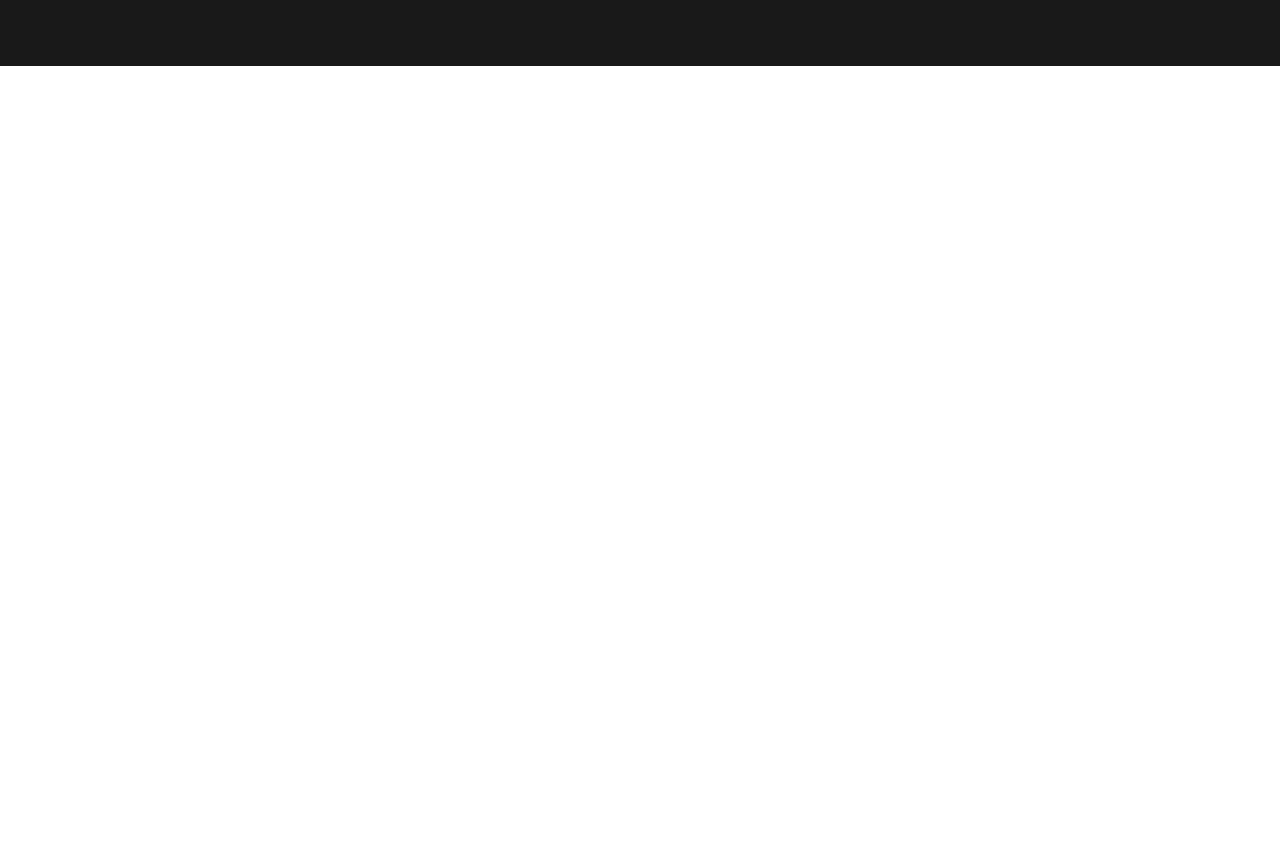
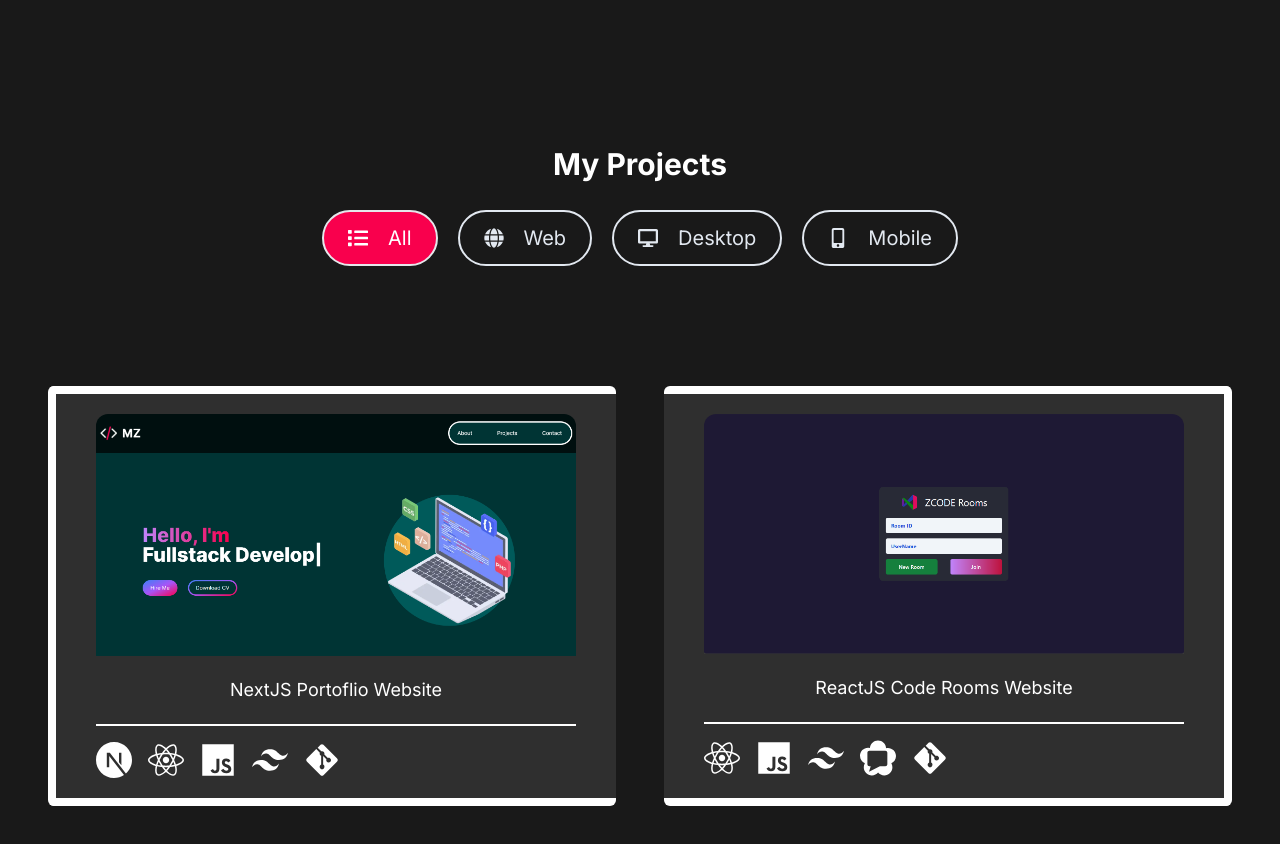
Before and after one commit to mohamedzait20003/personal-portofolio, a Next.js app: page / in a window 1280 px wide. Shown: the part 1472-2316 px from the top of the page. Before the commit the page ends 1538 px from the top, so only its background shows below. Built offline with nearby package versions, Linux system fonts and the light colour scheme.

Commit message:
Some Modifications and Projects Section Added

```diff
--- a/src/app/page.tsx
+++ b/src/app/page.tsx
@@ -2,6 +2,7 @@
 import Navbar from "@/components/Navbar";
 import HeroSection from "@/components/HeroSection";
 import AboutSection from "@/components/AboutSection";
+import ProjectsSection from "@/components/ProjectsSection";
 
 export default function Home() {
   return (
@@ -11,6 +12,9 @@ export default function Home() {
         <HeroSection />
       </div>
       <AboutSection />
+      <div className="h-full px-12 py-4 bg-[#191919]">
+        <ProjectsSection />
+      </div>
     </main>
   );
 }
--- a/src/components/AboutSection.jsx
+++ b/src/components/AboutSection.jsx
@@ -67,13 +67,13 @@ const AboutSection = () => {
     };
 
     return (
-        <section className='text-white bg-[#191919] mt-32' id='about'>
+        <section className='h-full text-white bg-[#191919] mt-32' id='about'>
             <div className='lg:grid lg:grid-cols-2 gap-8 items-center py-8 px-4 xl:gap-16 sm:py-16 xl:px-16'>
                 <Image src="/About.jpeg" className='min-w-full' width={500} height={500} />
                 <div className='h-full flex flex-col text-center text-balance lg:text-left lg:text-wrap'>
                     <div className='flex flex-col mt-10 lg:mt-4'>
                         <h2 className='text-4xl font-bold text-white mb-4'>About Me</h2>
-                        <h5>Developper <span>& Engineer</span></h5>
+                        <h3 className='text-lg text-[#a056e6]'>Engineer & Developper</h3>
                         <p className='text-base text-justify lg:text-lg mt-10'>
                             I am a fullstack developer with 3 years of expertise crafting immersive digital experiences, Proficient in PHP Laravel, Python Django, and React JS. I bring creativity and precision to every project. Let's turn your ideas into captivating web realities!
                         </p>
@@ -83,7 +83,7 @@ const AboutSection = () => {
                             <TabButton selectTab={() => handleTabChange("certifications")} active={tab === "certifications"}> Certifications </TabButton>
                         </div>
                     </div>
-                    <div className='mt-8'>
+                    <div className='lg:h-72 mt-8 mb-6'>
                         {
                             TAB_DATA.find((t) => t.id === tab).content
                         }
--- a/src/components/Navbar.jsx
+++ b/src/components/Navbar.jsx
@@ -1,4 +1,4 @@
-// Next Libraries
+// Libraries
 "use client";
 import React, { useState } from 'react';
 import Image from 'next/image';
--- /dev/null
+++ b/src/components/ProjectCard.jsx
@@ -0,0 +1,63 @@
+// Libraries
+"use client";
+import React from 'react'
+import Image from 'next/image'
+import Link from 'next/link';
+
+//Icons
+import { CodeBracketIcon, EyeIcon } from '@heroicons/react/16/solid';
+import { FaJs, FaReact, FaPhp, FaPython, FaLaravel, FaGitAlt, FaJava } from 'react-icons/fa';
+import { SiTailwindcss, SiNextdotjs, SiDjango, SiMysql, SiCsharp, SiCplusplus, SiWebrtc } from 'react-icons/si';
+
+const iconComponents = {
+    NextJS: <SiNextdotjs />,
+    ReactJS: <FaReact />,
+    JavaScript: <FaJs />,
+    Git: <FaGitAlt />,
+    TailwindCSS: <SiTailwindcss />,
+    Php: <FaPhp />,
+    Python: <FaPython />,
+    Laravel: <FaLaravel />,
+    Django: <SiDjango />,
+    MySQL: <SiMysql />,
+    Csharp: <SiCsharp />,
+    Java: <FaJava />,
+    Cplusplus: <SiCplusplus />,
+    WebSockets: <SiWebrtc />
+};
+
+
+const ProjectCard = ({ imgUrl, title, icons, borderClasses, gitUrl, ViewUrl }) => {
+    return (
+        <div className={`w-full h-full bg-[#2f2f2f] px-10 py-5 rounded-md ${borderClasses}`}>
+            <div className='mb-5 rounded-t-xl relative group'>
+                <Image
+                    src={imgUrl}
+                    alt={title}
+                    width={700}
+                    height={450}
+                    style={{ objectFit: 'cover' }}
+                    className="rounded-t-xl"
+                />
+                <div className='overlay items-center justify-center absolute top-0 w-full h-full bg-[#181818] bg-opacity-0 hidden group-hover:flex group-hover:bg-opacity-60 transition-all duration-500'>
+                    <Link href={gitUrl} className='h-14 w-14 border-2 relative rounded-full border-[#dcdcdc] hover:border-white group/link'>
+                        <CodeBracketIcon className='h-10 w-10 text-[#a8a8a8] absolute top-1/2 left-1/2 transform -translate-x-1/2 -translate-y-1/2 cursor-pointer group-hover/link:text-white' />
+                    </Link>
+                    <Link href={ViewUrl} className='h-14 w-14 ml-10 border-2 relative rounded-full border-[#dcdcdc] hover:border-white group/link'>
+                        <EyeIcon className='h-10 w-10 text-[#a8a8a8] absolute top-1/2 left-1/2 transform -translate-x-1/2 -translate-y-1/2 cursor-pointer group-hover/link:text-white' />
+                    </Link>
+                </div>
+            </div>
+            <h3 className='text-white text-lg text-center mb-5'>{title}</h3>
+            <div className='flex flex-row items-start space-x-4 pt-4 border-t-2 border-t-white'>
+                {icons.map((icon, index) => (
+                    <div key={index} className='text-white text-4xl'>
+                        {iconComponents[icon]}
+                    </div>
+                ))}
+            </div>
+        </div>
+    )
+}
+
+export default ProjectCard
--- /dev/null
+++ b/src/components/ProjectTag.jsx
@@ -0,0 +1,24 @@
+// Libraries
+import React from 'react'
+
+// Icons
+import { FaGlobe, FaDesktop, FaMobileAlt, FaList } from 'react-icons/fa';
+
+// Filter Tags
+const FilterTags = {
+    'All': <FaList />,
+    'Web': <FaGlobe />,
+    'Desktop': <FaDesktop />,
+    'Mobile': <FaMobileAlt />
+};
+
+const ProjectTag = ({ name, onClick, isSelected }) => {
+  return (
+    <button className={`flex flex-row items-center justify-center gap-5 rounded-full border-2 px-6 py-3 text-xl cursor-pointer ${isSelected ? 'text-white bg-[#f9004d]' : 'text-slate-200 border-slate-200 hover:border-white'}`} onClick={onClick}>
+        {FilterTags[name]}
+        <span className='hidden md:flex'>{name}</span>
+    </button>
+  )
+}
+
+export default ProjectTag
--- /dev/null
+++ b/src/components/ProjectsSection.jsx
@@ -0,0 +1,122 @@
+// Libraries
+"use client";
+import React, { useState } from 'react'
+
+// Components
+import ProjectCard from './ProjectCard'
+import ProjectTag from './ProjectTag'
+
+// Projects Data
+const projectsData = [
+    {
+        id: 1,
+        title: 'NextJS Portoflio Website',
+        Tag: 'Web',
+        image: '/projects/Project 01.png',
+        icons: [
+            'NextJS',
+            'ReactJS',
+            'JavaScript',
+            'TailwindCSS',
+            'Git'
+        ],
+        GithubUrl: '',
+        DeployUrl: '',
+    },
+    {
+        id: 1,
+        title: 'ReactJS Code Rooms Website',
+        Tag: 'Web',
+        image: '/projects/Project 02.png',
+        icons: [
+            'ReactJS',
+            'JavaScript',
+            'TailwindCSS',
+            'WebSockets',
+            'Git'
+        ],
+        GithubUrl: '',
+        DeployUrl: '',
+    },
+]
+
+const FilterTags = [
+    'All',
+    'Web',
+    'Desktop',
+    'Mobile'
+]
+
+const ProjectsSection = () => {
+    const [selectedTag, setSelectedTag] = useState('All');
+    const handleTagChange = (newTag) => {
+        setSelectedTag(newTag);
+    };
+    const filteredprojects = projectsData.filter((project) => {
+        return selectedTag === 'All' || project.Tag === selectedTag;
+    });
+
+    return (
+        <section className='w-full flex flex-col mt-5' id='projects'>
+            <h2 className='text-white text-3xl text-center font-bold'>My Projects</h2>
+            <div className='flex sm:flex-row items-center justify-center gap-5 text-white mt-7 mb-10'>
+                {FilterTags.map((tag, index) => (
+                    <ProjectTag key={index} name={tag} onClick={() => handleTagChange(tag)} isSelected={selectedTag === tag} />
+                ))}
+            </div>
+            <div className='w-full flex items-center justify-center mt-10 mb-10'>
+                {filteredprojects.length > 0 ? (
+                    <div className='grid lg:grid-cols-2 gap-8 md:gap-12 mt-10'>
+                        {filteredprojects.map((project, index) => {
+                            let borderClasses = 'border-8 border-white ';
+
+                            if (projectsData.length === 1) {
+                                borderClasses += 'lg:border-t-8 lg:border-b-8 lg:border-l-8 lg:border-r-8';
+                            } else if (projectsData.length === 2) {
+                                if (index === 0) {
+                                    borderClasses += 'lg:border-t-8 lg:border-l-8 lg:border-b-8 lg:border-r-0';
+                                } else {
+                                    borderClasses += 'lg:border-t-8 lg:border-r-8 lg:border-b-8 lg:border-l-0';
+                                }
+                            } else {
+                                if (index === 0) {
+                                    borderClasses += 'lg:border-t-8 lg:border-l-8 lg:border-b-0 lg:border-r-0';
+                                } else if (index === 1) {
+                                    borderClasses += 'lg:border-t-8 lg:border-r-8 lg:border-b-0 lg:border-l-0';
+                                } else if (index % 2 === 0) {
+                                    if (index === projectsData.length - 1 || index === projectsData.length - 2) {
+                                        borderClasses += 'lg:border-b-8 lg:border-l-8 lg:border-r-0 lg:border-t-0';
+                                    } else {
+                                        borderClasses += 'lg:border-l-8 lg:border-t-0 lg:border-b-0 lg:border-r-0';
+                                    }
+                                } else {
+                                    if (index === projectsData.length - 1) {
+                                        borderClasses += 'lg:border-b-8 lg:border-r-8 lg:border-l-0 lg:border-t-0';
+                                    } else {
+                                        borderClasses += 'lg:border-r-8 lg:border-t-0 lg:border-b-0 lg:border-l-0';
+                                    }
+                                }
+                            }
+
+                            return (
+                                <ProjectCard
+                                    key={project.id}
+                                    title={project.title}
+                                    icons={project.icons}
+                                    imgUrl={project.image}
+                                    borderClasses={borderClasses}
+                                    gitUrl={project.GithubUrl}
+                                    ViewUrl={project.DeployUrl}
+                                />
+                            );
+                        })}
+                    </div>
+                ) : (
+                    <p className="text-white text-center text-xl font-bold">No Projects</p>
+                )}
+            </div>
+        </section>
+    )
+}
+
+export default ProjectsSection
```
Also changed, not shown: public/projects/Project 01.png (added), public/projects/Project 02.png (added).
